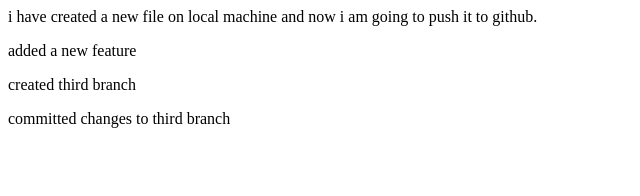
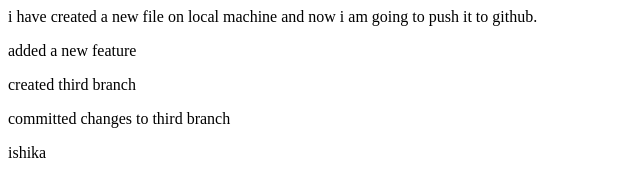
Before and after one commit to Ishika0603/localrepo, a plain HTML site: page index.html in a window 1280 px wide. Shown: the full height of the page, 0-640 px from the left. Drawn offline with Linux system fonts and the light colour scheme.

Commit message:
ishika added

```diff
--- a/index.html
+++ b/index.html
@@ -2,3 +2,4 @@
 <p>added a new feature</p>
 <p>created third branch</p>
 <p>committed changes to third branch</p>
+<p>ishika</p>
```
